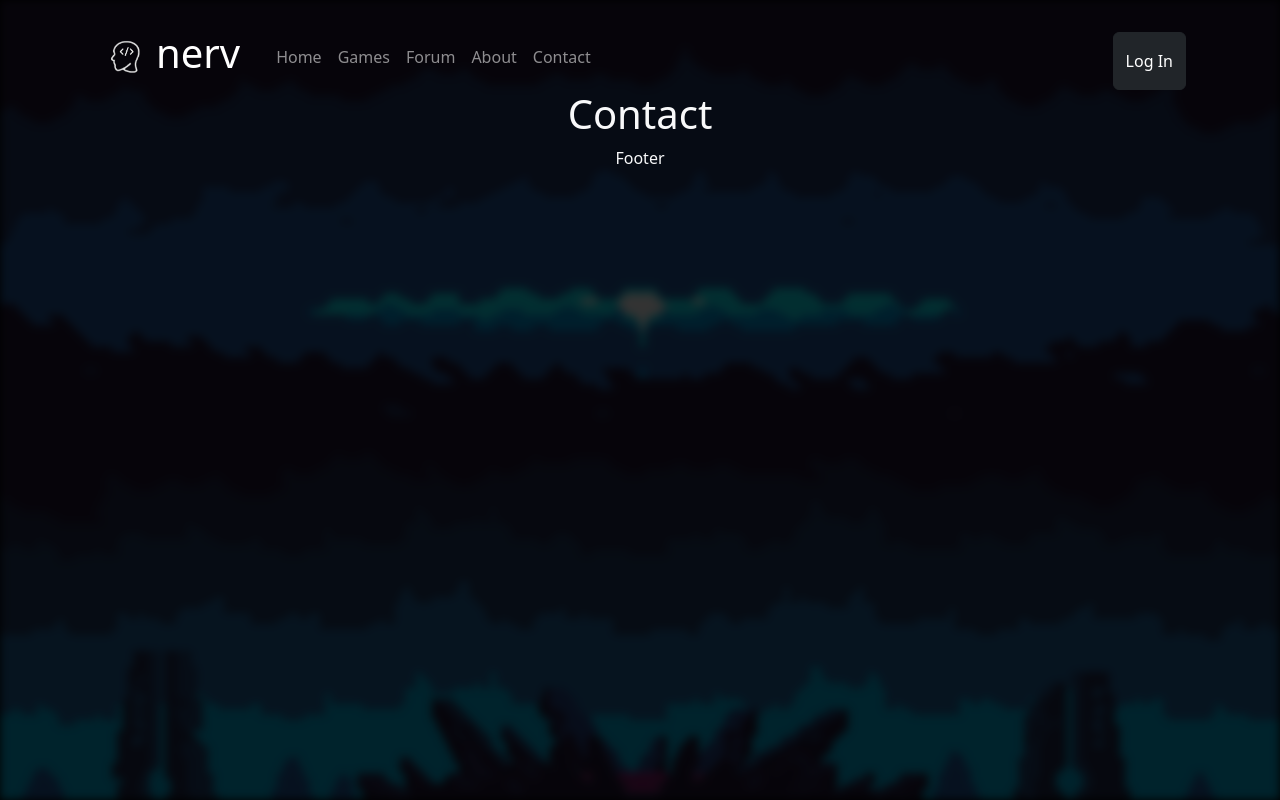
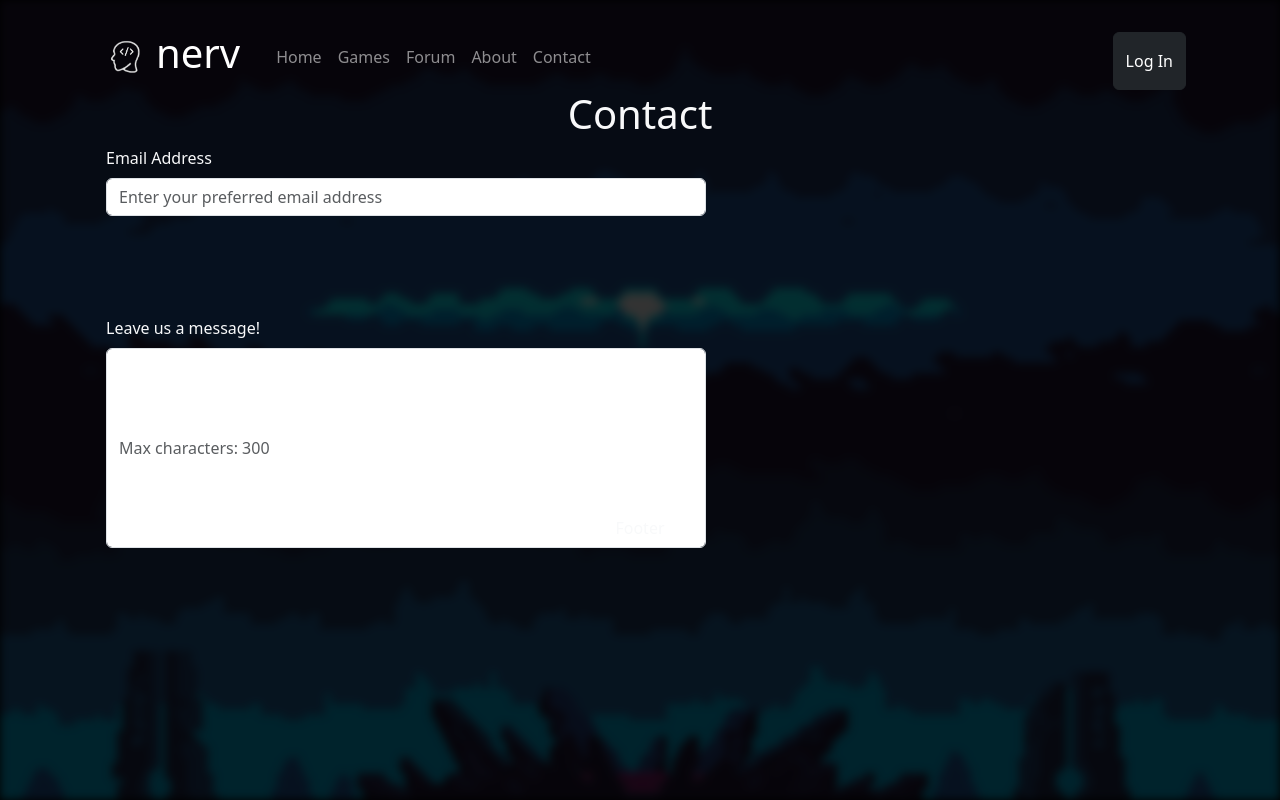
Before and after one commit to alisid-0/nervcorp, a React (Vite) app in the folder vite-app/: page /contact in a window 1280 px wide. Built offline with nearby package versions, Linux system fonts and the light colour scheme.

Commit message:
started work on contact page. created basic forms

```diff
--- a/vite-app/src/App.css
+++ b/vite-app/src/App.css
@@ -55,3 +55,16 @@
   display: flex;
   justify-content: center;
 }
+
+.contact-form{
+  display: flex;
+  flex-direction: column;
+  max-width: 600px;
+  text-align: left;
+  gap: 100px;
+}
+
+.contact-message{
+  height: 200px !important;
+  padding: 0px !;
+}
--- a/vite-app/src/Contact.jsx
+++ b/vite-app/src/Contact.jsx
@@ -1,6 +1,6 @@
 import './App.css'
 import 'bootstrap/dist/css/bootstrap.min.css';
-import { Container } from 'react-bootstrap'
+import { Container, Form} from 'react-bootstrap'
 
 
 
@@ -8,6 +8,18 @@ function Contact() {
   return (
     <Container className='home-content text-light'>
       <h1>Contact</h1>
+      <Container className='contact-container'>
+        <Form className='contact-form'>
+          <Form.Group>
+            <Form.Label>Email Address</Form.Label>
+            <Form.Control type='email' placeholder='Enter your preferred email address'/>
+          </Form.Group>
+          <Form.Group className='contact-message'>
+            <Form.Label>Leave us a message!</Form.Label>
+            <Form.Control className='contact-message' placeholder='Max characters: 300'/>
+          </Form.Group>
+        </Form>
+      </Container>
     </Container>
   )
 }
--- a/vite-app/src/LogInPage.jsx
+++ b/vite-app/src/LogInPage.jsx
@@ -14,7 +14,6 @@ const LogInPage=()=>{
     const contextValue = useContext(LoginContext)
     const user = contextValue.user
     const setUser = contextValue.setUser
-    // const [user, setUser] = useState({})
 
     function handleCallbackResponse(response){
         let userObject = jwt_decode(response.credential)
@@ -45,11 +44,11 @@ const LogInPage=()=>{
         <Container>
              { Object.keys(user).length != 0 ? (
                 <>
-                <div>
-                    <img src={user.picture}></img>
+                <div className='py-5'>
                     <h3 className='text-light'>Welcome, {user.name}!</h3>
+                    <img className='py-4' src={user.picture}></img>
                 </div>
-                <Button onClick= {(e)=> handleSignOut(e)}>Sign Out</Button>
+                <Button className='mb-5' onClick= {(e)=> handleSignOut(e)}>Sign Out</Button>
                 </>
 
              ):
```
